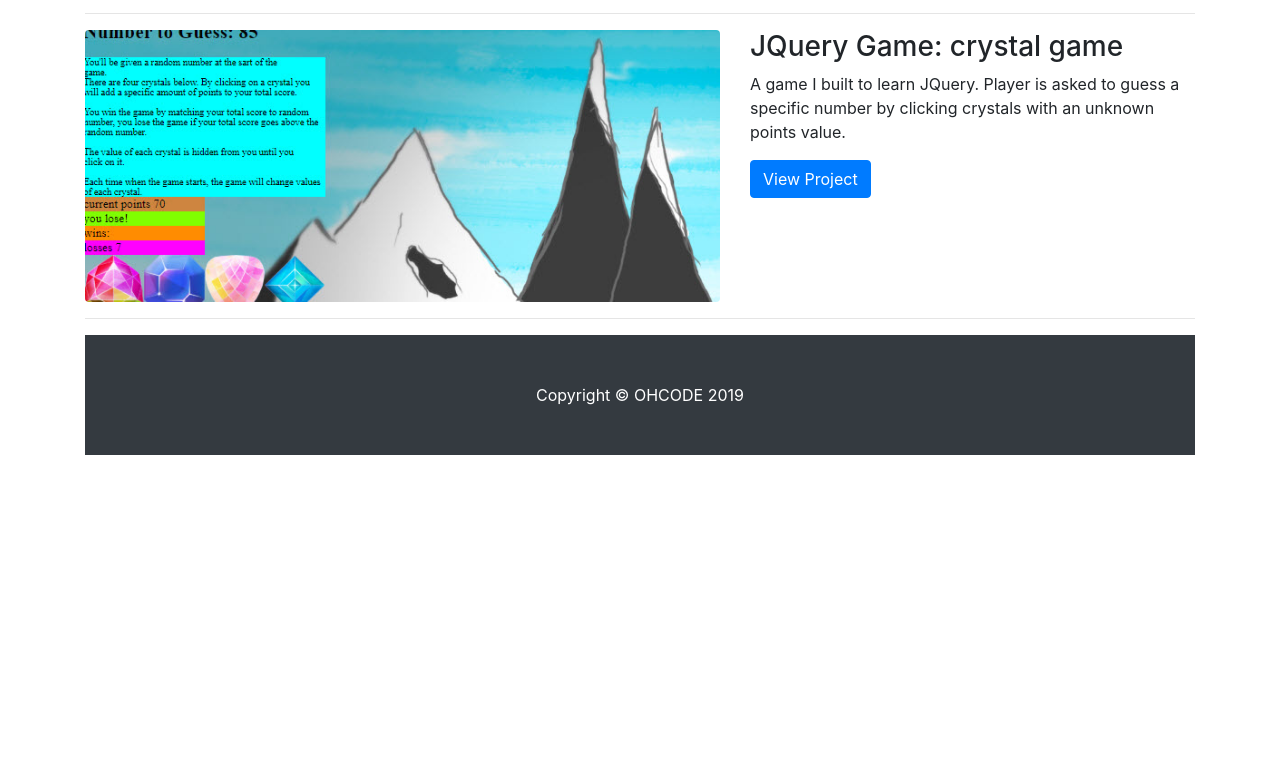
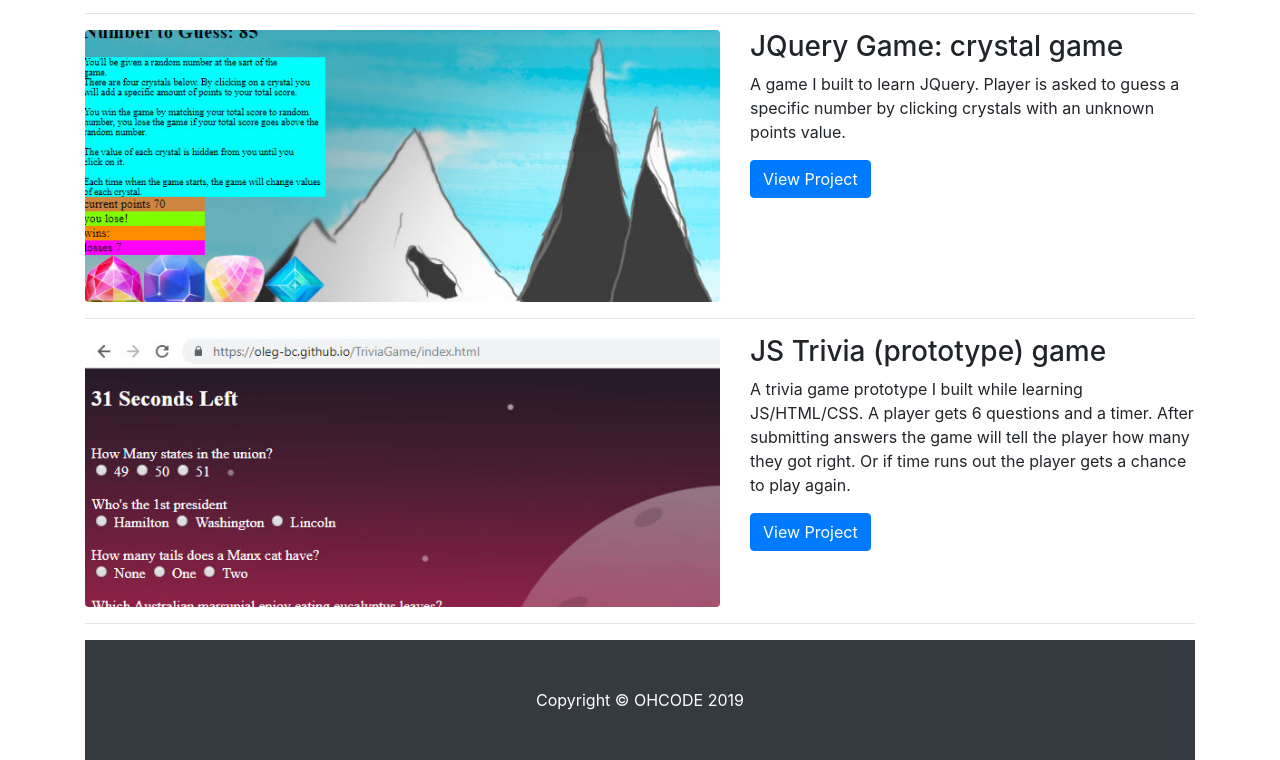
Before and after one commit to oleg-bc/portfolio, a website: page index.html in a window 1280 px wide. Shown: the part 1968-2728 px from the top of the page. Before the commit the page ends 2423 px from the top, so only its background shows below. Drawn offline with Linux system fonts and the light colour scheme.

Commit message:
added one of the very first project ever to the portfolio page

```diff
--- a/index.html
+++ b/index.html
@@ -172,6 +172,22 @@
 </div>
 <hr>
 
+<!-- Project Six -->
+<div class="row">
+  <div class="col-md-7">
+    <a href="#">
+      <img class="img-fluid rounded mb-3 mb-md-0" src="./assets/images/jsTriv7x3.jpg" alt="">
+    </a>
+  </div>
+  <div class="col-md-5">
+    <h3>JS Trivia (prototype) game </h3>
+    <p>A trivia game prototype I built while learning JS/HTML/CSS. A player gets 6 questions and a timer. After submitting answers the game will tell the player how many they got right. Or if time runs out the player gets a chance to play again.</p>
+    <a class="btn btn-primary" href="https://oleg-bc.github.io/TriviaGame/index.html">View Project</a>
+  </div>
+</div>
+<hr>
+
+
 <!-- /.row -->
       <!-- Pagination -->
       <!-- <ul class="pagination justify-content-center">
```
Also changed, not shown: assets/images/jsTriv7x3.jpg (added).
